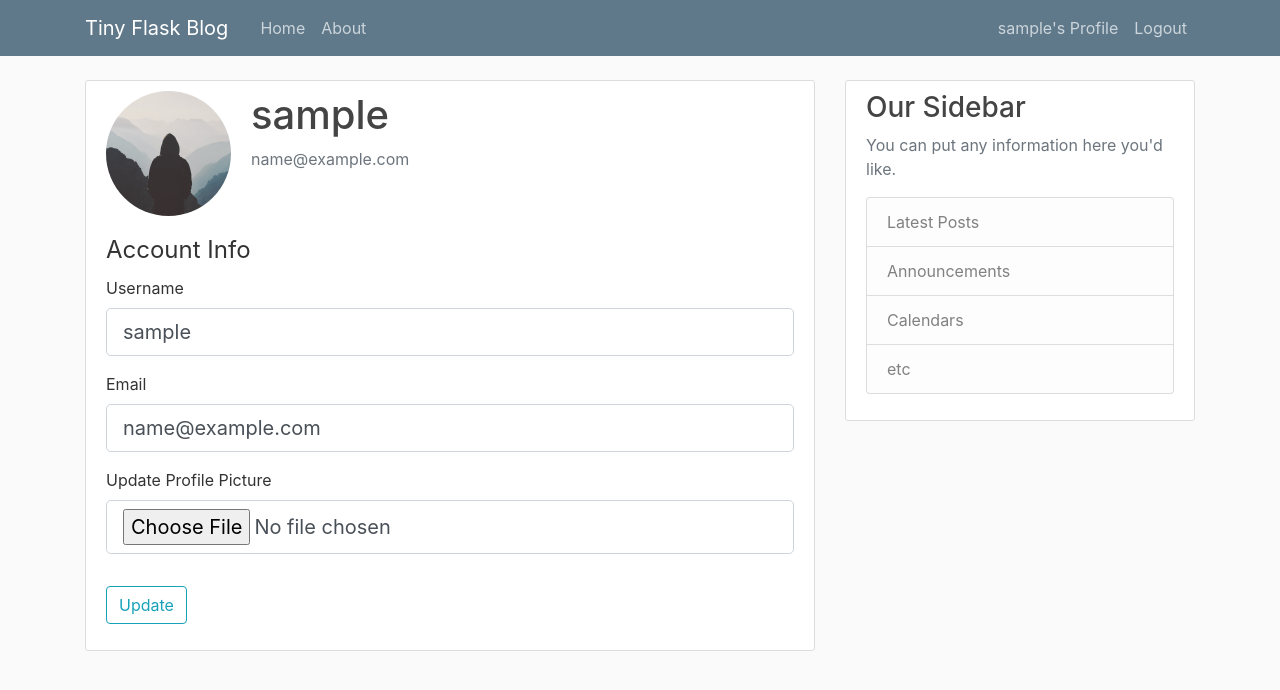
After one commit to virusereturns/flask_blog, a Flask app: page /account/ in a window 1280 px wide. The commit adds this page. Shown: the top 690 px of the page. Run offline with Flask 3, Linux system fonts and the light colour scheme; the visitor is signed in with stand-in values (Sample User, id 1); some libraries are stand-ins or nearby versions.

Commit message:
Added some of Corey's styles from the tutorial, and added support to change user pictures

```diff
--- a/app.py
+++ b/app.py
@@ -1,13 +1,17 @@
+import os
+import secrets
+from PIL import Image
 from datetime import datetime, UTC
-from flask import Flask, render_template, url_for, flash, redirect
+from flask import Flask, render_template, url_for, flash, redirect, request
 from flask_wtf import FlaskForm
+from flask_wtf.file import FileField, FileAllowed
 from wtforms import StringField, PasswordField, SubmitField, BooleanField
 from wtforms.validators import DataRequired, Length, Email, EqualTo
 from wtforms import ValidationError
 from flask_bootstrap import Bootstrap5
 from flask_sqlalchemy import SQLAlchemy
 from flask_bcrypt import Bcrypt
-from flask_login import LoginManager, UserMixin, login_user, current_user, logout_user
+from flask_login import LoginManager, UserMixin, login_user, current_user, logout_user, login_required
 
 
 # Configuration
@@ -19,6 +23,8 @@ bootstrap = Bootstrap5(app)
 db = SQLAlchemy(app)
 bcrypt = Bcrypt(app)
 login_manager = LoginManager(app)
+login_manager.login_view = 'login'
+login_manager.login_message_category = 'info'
 
 
 # Models
@@ -80,6 +86,25 @@ class LoginForm(FlaskForm):
     submit = SubmitField('Login', render_kw={"class": "btn btn-primary"})
 
 
+class UpdateAccountForm(FlaskForm):
+    username = StringField('Username', validators=[DataRequired(), Length(min=2, max=20)])
+    email = StringField('Email', validators=[DataRequired(), Email()])
+    picture = FileField('Update Profile Picture', validators=[FileAllowed(['jpg', 'png'])])
+    submit = SubmitField('Update', render_kw={"class": "btn btn-primary"})
+
+    def validate_username(self, username):
+        if username.data != current_user.username:
+            user = User.query.filter_by(username=username.data).first()
+            if user:
+                raise ValidationError('That username is taken. Please choose a different one.')
+
+    def validate_email(self, email):
+        if email.data != current_user.email:
+            user = User.query.filter_by(email=email.data).first()
+            if user:
+                raise ValidationError('That email is taken. Please choose a different one.')
+
+
 # Routes
 
 
@@ -91,6 +116,7 @@ def home():
 
 @app.route('/about/')
 def about():
+    flash('This is a flash message', 'info')
     return render_template('about.html')
 
 
@@ -119,7 +145,8 @@ def login():
         if user and bcrypt.check_password_hash(user.password, form.password.data):
             login_user(user, remember=form.remember.data)
             flash(f'Welcome {user.username}!', 'success')
-            return redirect(url_for('home'))
+            next_page = request.args.get('next')
+            return redirect(next_page) if next_page else redirect(url_for('home'))
         else:
             flash(f'Login Unsuccessful. Please check email and password', 'danger')
     return render_template('login.html', form=form)
@@ -131,5 +158,41 @@ def logout():
     return redirect(url_for('home'))
 
 
+def save_picture(form_picture: FileField) -> str:
+    random_hex = secrets.token_hex(8)
+    _, f_ext = os.path.splitext(form_picture.filename)
+    picture_filename = random_hex + f_ext
+    # app.root_path is the path to the root directory of the app
+    picture_path = os.path.join(app.root_path, 'static/profile_pics', picture_filename)
+    # Resize the image before saving it, using the PIL library
+    output_size = (125, 125)
+    i = Image.open(form_picture)
+    i.thumbnail(output_size)
+    i.save(picture_path)
+    return picture_filename
+
+
+@app.route('/account/', methods=['GET', 'POST'])
+@login_required
+def account():
+    form = UpdateAccountForm()
+    if form.validate_on_submit():
+        # We are doing this to let SQLAlchemy know that we are updating the user
+        if form.picture.data:
+            picture_file = save_picture(form.picture.data)
+            print(picture_file)
+            current_user.image_file = picture_file
+        current_user.username = form.username.data
+        current_user.email = form.email.data
+        db.session.commit()
+        flash(f'Your account has been updated!', 'success')
+        return redirect(url_for('account'))
+    elif request.method == 'GET':
+        form.username.data = current_user.username
+        form.email.data = current_user.email
+    image_file = url_for('static', filename='profile_pics/' + current_user.image_file)
+    return render_template('account.html', image_file=image_file, form=form)
+
+
 if __name__ == '__main__':
-    app.run(debug=True)
+    app.run(debug=True, host="0.0.0.0", port=5001)
--- a/static/main.css
+++ b/static/main.css
@@ -1,87 +1,81 @@
-/* Typography */
-.heading {
-    font-size: 24px;
-    font-weight: bold;
+/* These are Corey's styles */
+body {
+    background: #fafafa;
+    color: #333333;
+    margin-top: 5rem;
   }
 
-.paragraph {
-    font-size: 16px;
-    line-height: 1.5;
+  h1, h2, h3, h4, h5, h6 {
+    color: #444444;
   }
 
-/* Buttons */
-.button {
-    display: inline-block;
-    padding: 10px 20px;
-    background-color: #007bff;
-    color: #fff;
-    text-decoration: none;
-    border-radius: 4px;
+  .bg-steel {
+    background-color: #5f788a;
   }
 
-/* Containers */
-.container {
-    max-width: 1200px;
-    margin: 0 auto;
-    padding: 20px;
+  .site-header .navbar-nav .nav-link {
+    color: #cbd5db;
   }
 
-.section {
-    margin-bottom: 40px;
+  .site-header .navbar-nav .nav-link:hover {
+    color: #ffffff;
   }
 
-/* Grid */
-.row {
-    display: flex;
-    flex-wrap: wrap;
+  .site-header .navbar-nav .nav-link.active {
+    font-weight: 500;
   }
 
-.column {
-    flex: 1;
-    padding: 10px;
-}
-
-/* Forms */
-.form-group {
+  .content-section {
+    background: #ffffff;
+    padding: 10px 20px;
+    border: 1px solid #dddddd;
+    border-radius: 3px;
     margin-bottom: 20px;
   }
 
-.input {
-    padding: 10px;
-    border: 1px solid #ccc;
-    border-radius: 4px;
+  .article-title {
+    color: #444444;
   }
 
-/* Navigation */
-.navbar {
-    background-color: #f8f9fa;
-    padding: 10px;
+  a.article-title:hover {
+    color: #428bca;
+    text-decoration: none;
   }
 
-.navbar-brand {
-    font-weight: bold;
+  .article-content {
+    white-space: pre-line;
   }
 
-.navbar-nav {
-    list-style: none;
-    padding: 0;
-    margin: 0;
+  .article-img {
+    height: 65px;
+    width: 65px;
+    margin-right: 16px;
   }
 
-.nav-item {
-    display: inline-block;
-    margin-right: 10px;
+  .article-metadata {
+    padding-bottom: 1px;
+    margin-bottom: 4px;
+    border-bottom: 1px solid #e3e3e3
   }
 
-.nav-link {
+  .article-metadata a:hover {
+    color: #333;
     text-decoration: none;
-    color: #333;
   }
 
-/* Footer */
-.footer {
-    background-color: #f8f9fa;
-    padding: 20px;
-    text-align: center;
-    color: #333;
+  .article-svg {
+    width: 25px;
+    height: 25px;
+    vertical-align: middle;
   }
+
+  .account-img {
+    height: 125px;
+    width: 125px;
+    margin-right: 20px;
+    margin-bottom: 16px;
+  }
+
+  .account-heading {
+    font-size: 2.5rem;
+  }
--- /dev/null
+++ b/templates/account.html
@@ -0,0 +1,64 @@
+{% extends "base.html" %}
+
+{% block header %}Home{% endblock header %}
+
+{% block content %}
+<div class="content-section">
+  <div class="media">
+    <img class="rounded-circle account-img" src="{{image_file}}">
+    <div class="media-body">
+      <h2 class="account-heading">{{current_user.username}}</h2>
+      <p class="text-secondary">{{current_user.email}}</p>
+    </div>
+  </div>
+  <form method="POST" enctype="multipart/form-data">
+    {{ form.hidden_tag() }}
+    <fieldset class="form-group">
+      <legend>Account Info</legend>
+      <div class="form-group">
+        {{ form.username.label(class="form-control-label") }}
+        {% if form.username.errors %}
+          {{ form.username(class="form-control form-control-lg is-invalid") }}
+          <div class="invalid-feedback">
+            {% for error in form.username.errors %}
+            <span>{{ error }}</span>
+            {% endfor %}
+          </div>
+        {% else %}
+          {{ form.username(class="form-control form-control-lg") }}
+        {% endif %}
+      </div>
+      <div class="form-group">
+        {{ form.email.label(class="form-control-label") }}
+        {% if form.email.errors %}
+          {{ form.email(class="form-control form-control-lg is-invalid") }}
+          <div class="invalid-feedback">
+            {% for error in form.email.errors %}
+            <span>{{ error }}</span>
+            {% endfor %}
+          </div>
+        {% else %}
+          {{ form.email(class="form-control form-control-lg") }}
+        {% endif %}
+      </div>
+      <div class="form-group">
+        {{ form.picture.label(class="form-control-label") }}
+        {% if form.picture.errors %}
+          {{ form.picture(class="form-control form-control-lg is-invalid") }}
+          <div class="invalid-feedback">
+            {% for error in form.picture.errors %}
+            <span>{{ error }}</span>
+            {% endfor %}
+          </div>
+        {% else %}
+          {{ form.picture(class="form-control form-control-lg") }}
+        {% endif %}
+      </div>
+    </fieldset>
+    <div class="form-group">
+      {{ form.submit(class="btn btn-outline-info") }}
+    </div>
+  </form>
+</div>
+
+{% endblock content %}
--- a/templates/base.html
+++ b/templates/base.html
@@ -8,7 +8,8 @@
 
     {% block styles %}
       <!-- Bootstrap CSS -->
-      {{ bootstrap.load_css() }}
+      <link rel="stylesheet" href="https://cdn.jsdelivr.net/npm/bootstrap@4.0.0/dist/css/bootstrap.min.css" integrity="sha384-Gn5384xqQ1aoWXA+058RXPxPg6fy4IWvTNh0E263XmFcJlSAwiGgFAW/dAiS6JXm" crossorigin="anonymous">
+
       <link rel="stylesheet" href="{{ url_for('static', filename='main.css') }}">
     {% endblock %}
 
@@ -17,30 +18,17 @@
   </head>
   <body>
     {% include "partials/nav.html" %}
-    <div class="container p-2">
+    <main role="main" class="container">
       <div class="row">
-        <div class="col-9">
-          {% with messages = get_flashed_messages(with_categories=true) %}
-            {% if messages %}
-              {% for category, message in messages %}
-                <div class="alert alert-{{ category }}">
-                  {{ message }}
-                </div>
-              {% endfor %}
-            {% endif %}
-          {% endwith %}
-          {% block content %}
-          <!-- Main content goes here -->
-          {% endblock %}
+        <div class="col-md-8">
+          {% include "partials/messages.html" %}
+          {% block content %}{% endblock %}
         </div>
-        <div class="col-3">
-          {% block sidebar %}
+        <div class="col-md-4">
           {% include "partials/sidebar.html" %}
-          {% endblock %}
         </div>
       </div>
-    </div>
-
+    </main>
     {% block scripts %}
       <!-- Optional JavaScript -->
       {{ bootstrap.load_js() }}
--- /dev/null
+++ b/templates/partials/messages.html
@@ -0,0 +1,9 @@
+{% with messages = get_flashed_messages(with_categories=true) %}
+      {% if messages %}
+        {% for category, message in messages %}
+          <div class="alert alert-{{ category }}">
+            {{ message }}
+          </div>
+        {% endfor %}
+      {% endif %}
+    {% endwith %}
--- a/templates/partials/nav.html
+++ b/templates/partials/nav.html
@@ -1,38 +1,26 @@
-<nav class="navbar navbar-expand-lg navbar-light bg-light p-3">
-  <a class="navbar-brand" href="#">MY TINY BLOG</a>
-  <button class="navbar-toggler" type="button" data-toggle="collapse" data-target="#navbarNav" aria-controls="navbarNav" aria-expanded="false" aria-label="Toggle navigation">
+<header class="site-header">
+  <nav class="navbar navbar-expand-md navbar-dark bg-steel fixed-top">
+    <div class="container">
+      <a class="navbar-brand mr-4" href="/">Tiny Flask Blog</a>
+      <button class="navbar-toggler" type="button" data-toggle="collapse" data-target="#navbarToggle" aria-controls="navbarToggle" aria-expanded="false" aria-label="Toggle navigation">
         <span class="navbar-toggler-icon"></span>
       </button>
-  <div class="collapse navbar-collapse" id="navbarNav">
-    <ul class="navbar-nav">
-      <li class="nav-item active">
-        <a class="nav-link" href="{{ url_for('home') }}">Home</a>
-      </li>
-      <li class="nav-item">
-        <a class="nav-link" href="{{ url_for('about') }}">About</a>
-      </li>
-
-    </ul>
+      <div class="collapse navbar-collapse" id="navbarToggle">
+        <div class="navbar-nav mr-auto">
+          <a class="nav-item nav-link" href="{{ url_for('home') }}">Home</a>
+          <a class="nav-item nav-link" href="{{ url_for('about') }}">About</a>
         </div>
+        <!-- Navbar Right Side -->
         <div class="navbar-nav">
-    {% if not current_user.is_authenticated %}
-    <ul>
-      <li class="nav-item">
-        <a class="nav-link" href="{{ url_for('register') }}">Register</a>
-      </li>
-      <li class="nav-item">
-        <a class="nav-link" href="{{ url_for('login') }}">Login</a>
-      </li>
-    </ul>
+          {% if current_user.is_authenticated %}
+          <a class="nav-item nav-link" href="{{url_for('account')}}">{{ current_user.username }}'s Profile</a>
+          <a class="nav-item nav-link" href="{{url_for('logout')}}">Logout</a>
           {% else %}
-    <ul>
-      <li class="nav-item">
-        Welcome {{ current_user.username }}!
-      </li>
-      <li class="nav-item">
-        <a class="nav-link" href="{{ url_for('logout') }}">Logout</a>
-      </li>
-    </ul>
+          <a class="nav-item nav-link" href="/login">Login</a>
+          <a class="nav-item nav-link" href="/register">Register</a>
           {% endif %}
         </div>
+      </div>
+    </div>
   </nav>
+</header>
--- a/templates/partials/sidebar.html
+++ b/templates/partials/sidebar.html
@@ -1,16 +1,11 @@
-<div class="sidebar">
-  <ul class="nav flex-column">
-    <li class="nav-item">
-      <a class="nav-link" href="#">Home</a>
-    </li>
-    <li class="nav-item">
-      <a class="nav-link" href="#">About</a>
-    </li>
-    <li class="nav-item">
-      <a class="nav-link" href="#">Services</a>
-    </li>
-    <li class="nav-item">
-      <a class="nav-link" href="#">Contact</a>
-    </li>
-  </ul>
+<div class="content-section">
+  <h3>Our Sidebar</h3>
+  <p class='text-muted'>You can put any information here you'd like.
+    <ul class="list-group">
+      <li class="list-group-item list-group-item-light">Latest Posts</li>
+      <li class="list-group-item list-group-item-light">Announcements</li>
+      <li class="list-group-item list-group-item-light">Calendars</li>
+      <li class="list-group-item list-group-item-light">etc</li>
+    </ul>
+  </p>
 </div>
```
Also changed, not shown: static/profile_pics/default.jpg (added), 1 other file. Lines whose indentation alone changed are shown as unchanged.
